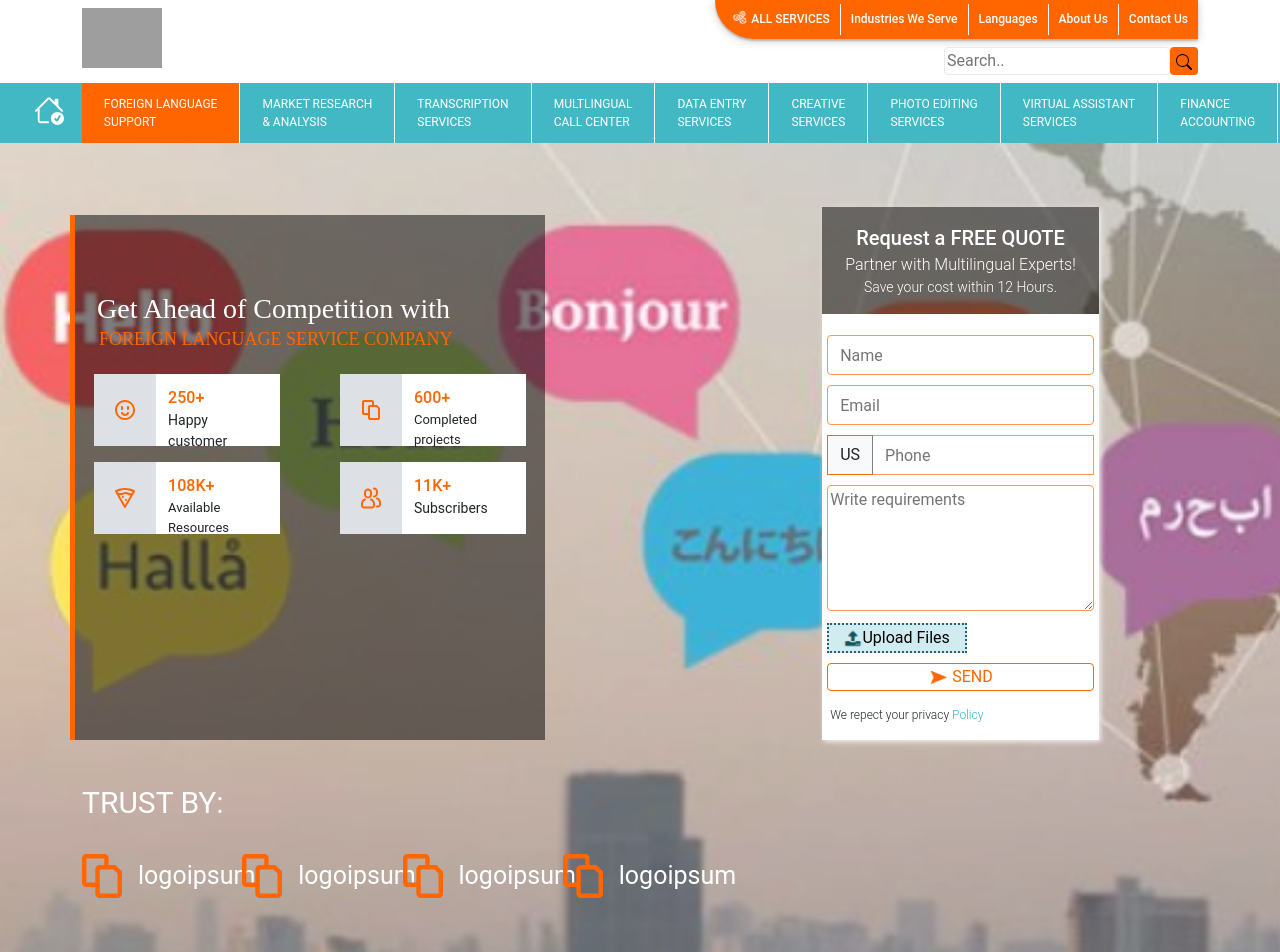
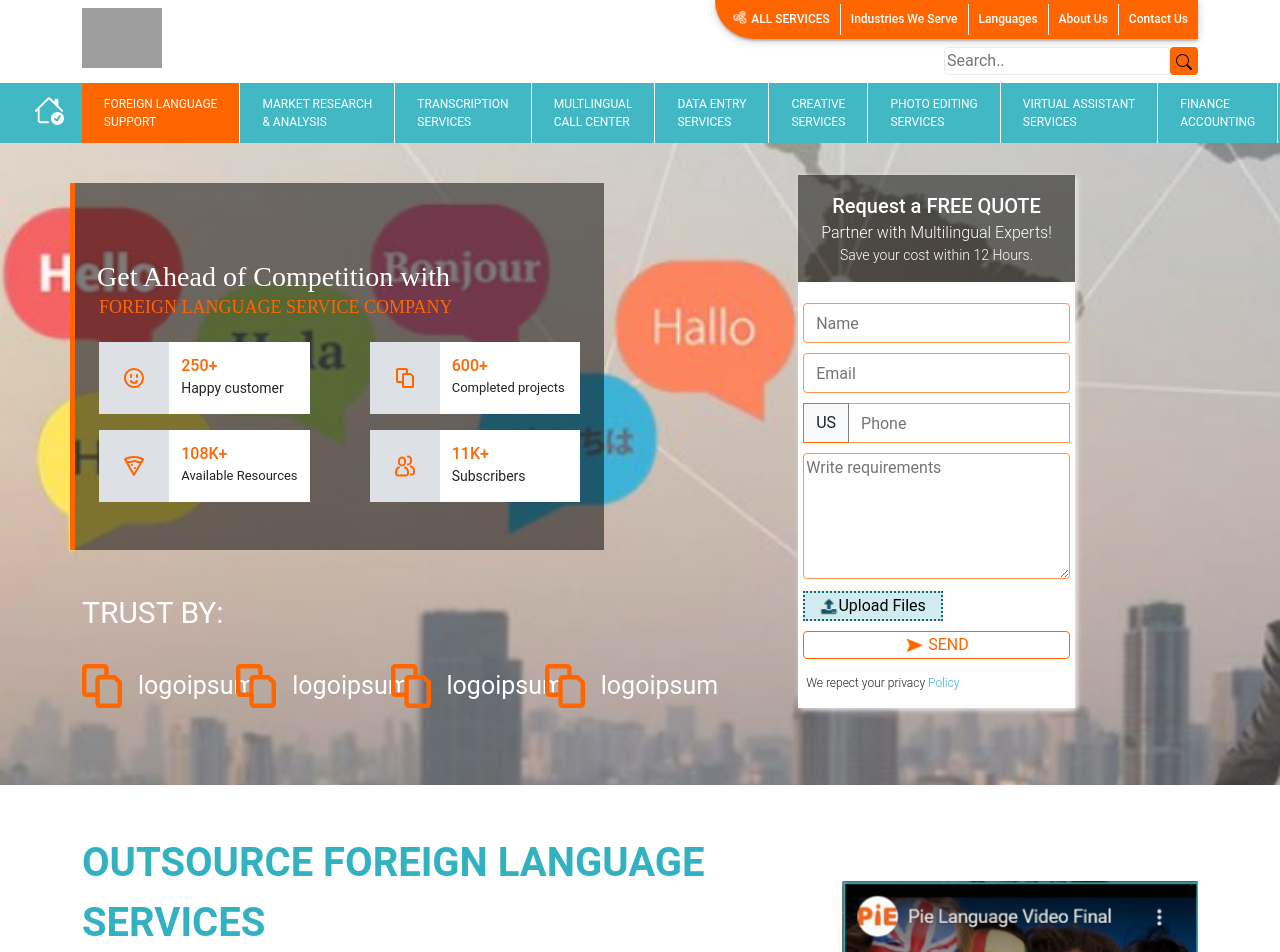
Before and after one commit to Danilo95415/multilingual-services, a Vue app: page / in a window 1280 px wide. Shown: the top 952 px of the page. Built offline with nearby package versions, Linux system fonts and the light colour scheme; grey boxes are pictures that could not be loaded.

Commit message:
update place form

```diff
--- a/src/components/HelloWorld.vue
+++ b/src/components/HelloWorld.vue
@@ -61,10 +61,11 @@
             </ul>
       </div>
     </div>
-    <div class="section_2 py-5">
+    <div class="section_2 py-3">
       <div class="container mb-5">
         <div class="row">
-          <div class="box_1 col-md-5 p-0 mt-4 ">
+          <div class="col-md-7 row">
+            <div class="box_1 col-md-10 p-0 mt-4 ">
               <div class="container light_item">
                 <div class="d-flex flex-column py-5" style="margin-top: 20px;">
                   <p class="get_ahead">Get Ahead of Competition with</p>
@@ -113,7 +114,35 @@
                   </div>
               </div>
             </div>
-          <div class="col-md-2" />
+            <div class="ahead-icons row mt-4">
+            <div class="title text-white my-3">TRUST BY:</div>
+            <div class="col-md-3">
+              <div class="ahead-item d-flex align-items-center">
+                <div class="icon"><img src="images/Vector.svg" width="40px"></div>
+                <div class="m-3 word text-white">logoipsum</div>
+              </div>
+            </div>
+            <div class="col-md-3">
+              <div class="ahead-item d-flex align-items-center">
+                <div class="icon"><img src="images/Vector.svg" width="40px"></div>
+                <div class="m-3 word text-white">logoipsum</div>
+              </div>
+            </div>
+            <div class="col-md-3">
+              <div class="ahead-item d-flex align-items-center">
+                <div class="icon"><img src="images/Vector.svg" width="40px"></div>
+                <div class="m-3 word text-white">logoipsum</div>
+              </div>
+            </div>
+            <div class="col-md-3">
+              <div class="ahead-item d-flex align-items-center">
+                <div class="icon"><img src="images/Vector.svg" width="40px"></div>
+                <div class="m-3 word text-white">logoipsum</div>
+              </div>
+            </div>
+          </div>
+          </div>
+          <!-- <div class="col-md-1" /> -->
           <div class=" col-md-5 mt-3 row" >
             <div class="col-md-8 mx-auto">
               <div class="box-shadow">
@@ -144,33 +173,6 @@
                   </div>
                   <p style="margin-bottom: 0;font-size:12px;font-weight:300; padding:10px 0 0 8px;">We repect your privacy <span style="color:#32B2C1">Policy</span></p>
                 </div>
-              </div>
-            </div>
-          </div>
-          <div class="ahead-icons col-md-7 row mt-4">
-            <div class="title text-white my-3">TRUST BY:</div>
-            <div class="col-md-3">
-              <div class="ahead-item d-flex align-items-center">
-                <div class="icon"><img src="images/Vector.svg" width="40px"></div>
-                <div class="m-3 word text-white">logoipsum</div>
-              </div>
-            </div>
-            <div class="col-md-3">
-              <div class="ahead-item d-flex align-items-center">
-                <div class="icon"><img src="images/Vector.svg" width="40px"></div>
-                <div class="m-3 word text-white">logoipsum</div>
-              </div>
-            </div>
-            <div class="col-md-3">
-              <div class="ahead-item d-flex align-items-center">
-                <div class="icon"><img src="images/Vector.svg" width="40px"></div>
-                <div class="m-3 word text-white">logoipsum</div>
-              </div>
-            </div>
-            <div class="col-md-3">
-              <div class="ahead-item d-flex align-items-center">
-                <div class="icon"><img src="images/Vector.svg" width="40px"></div>
-                <div class="m-3 word text-white">logoipsum</div>
               </div>
             </div>
           </div>
```
Lines whose indentation alone changed are shown as unchanged.
